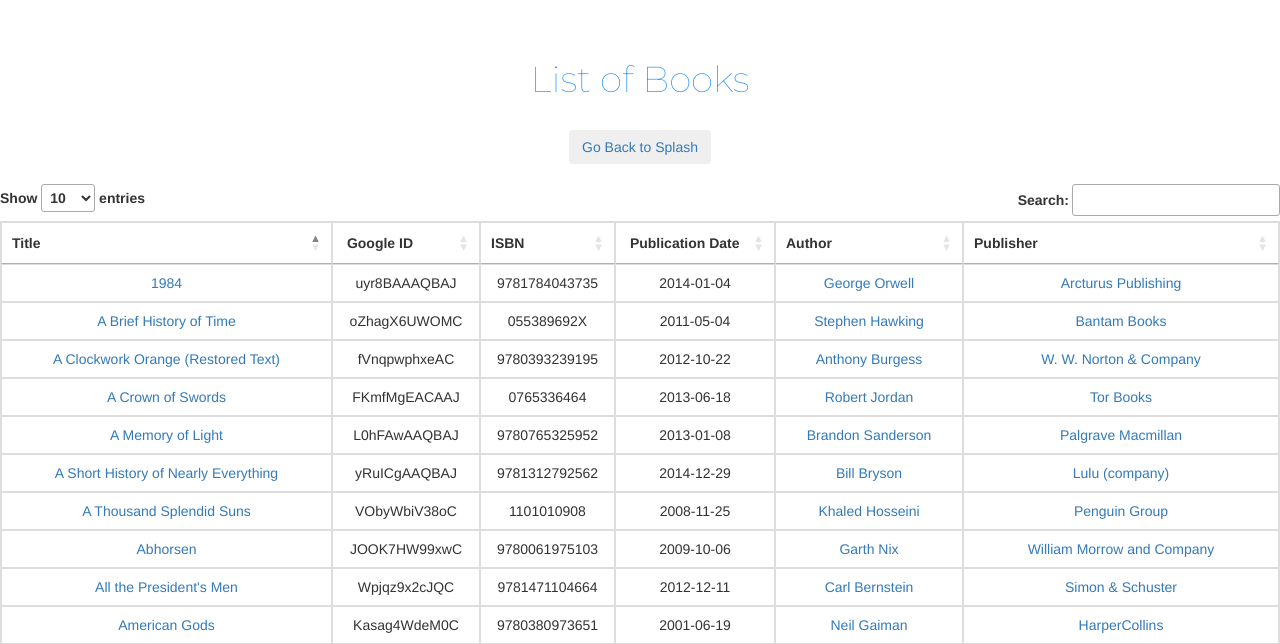
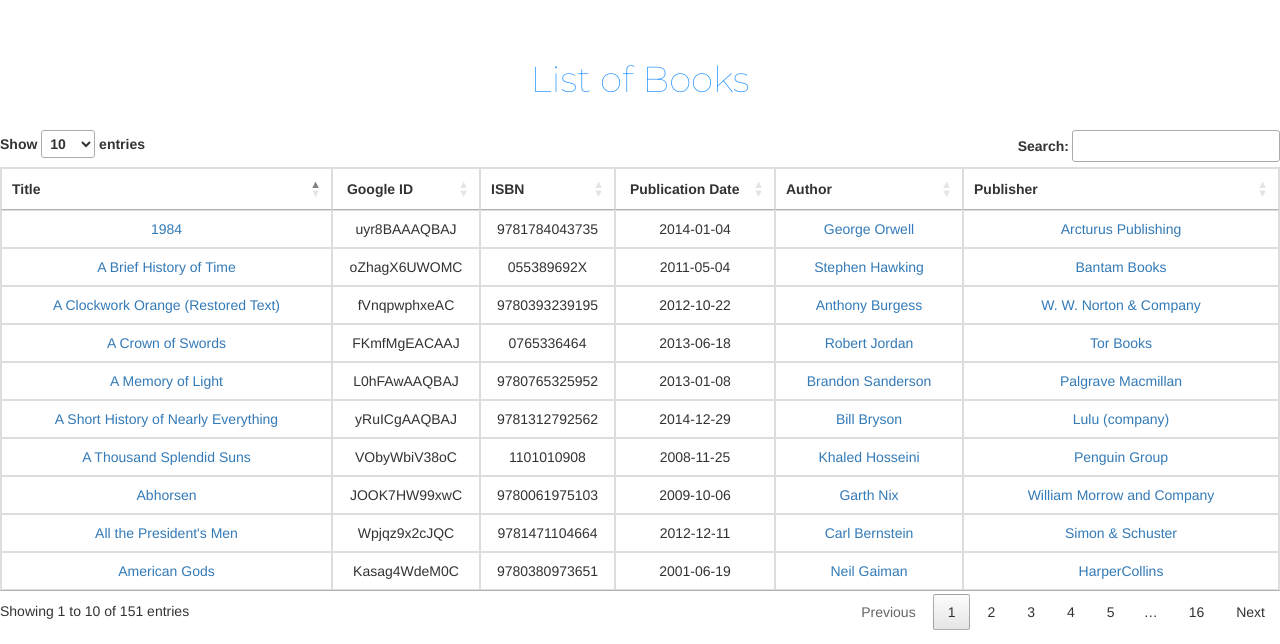
Before and after one commit to Jacobbtemple/cs329e-idb, a Flask app: page /books in a window 1280 px wide. Shown: the part 51-695 px from the top of the page. Run offline with Flask 2, Linux system fonts and the light colour scheme; some libraries are stand-ins or nearby versions.

Commit message:
more html updates

```diff
--- a/templates/newBooks.html
+++ b/templates/newBooks.html
@@ -78,10 +78,6 @@
       <br>
       <h1 class="text-center" style="font-family: 'Montserrat';">List of Books</h1>
     </div>
-    <br>
-    <div class="text-center">
-      <button type="button" class="btn btn-secondary"><a href={{ url_for('splash') }}>Go Back to Splash</a><br/></button>
-    </div>
 
 
     <div class="text_center">
--- a/templates/newauthors.html
+++ b/templates/newauthors.html
@@ -79,11 +79,6 @@
     </div>
 		<br>
 
-    <div class="text-center">
-      <button type="button" class="btn btn-secondary"><a href={{ url_for('splash') }}>Go Back to Splash</a><br/></button>
-    </div>
-
-
     <div class="text_center">
     <br>
 		{% if authors == [] %}
--- a/templates/newpublishers.html
+++ b/templates/newpublishers.html
@@ -81,11 +81,6 @@
     </div>
 		<br>
 
-    <div class="text-center">
-      <button type="button" class="btn btn-secondary"><a href={{ url_for('splash') }}>Go Back to Splash</a><br/></button>
-    </div>
-
-
     <div class="text_center">
     <br>
 		{% if publishers == [] %}
```
